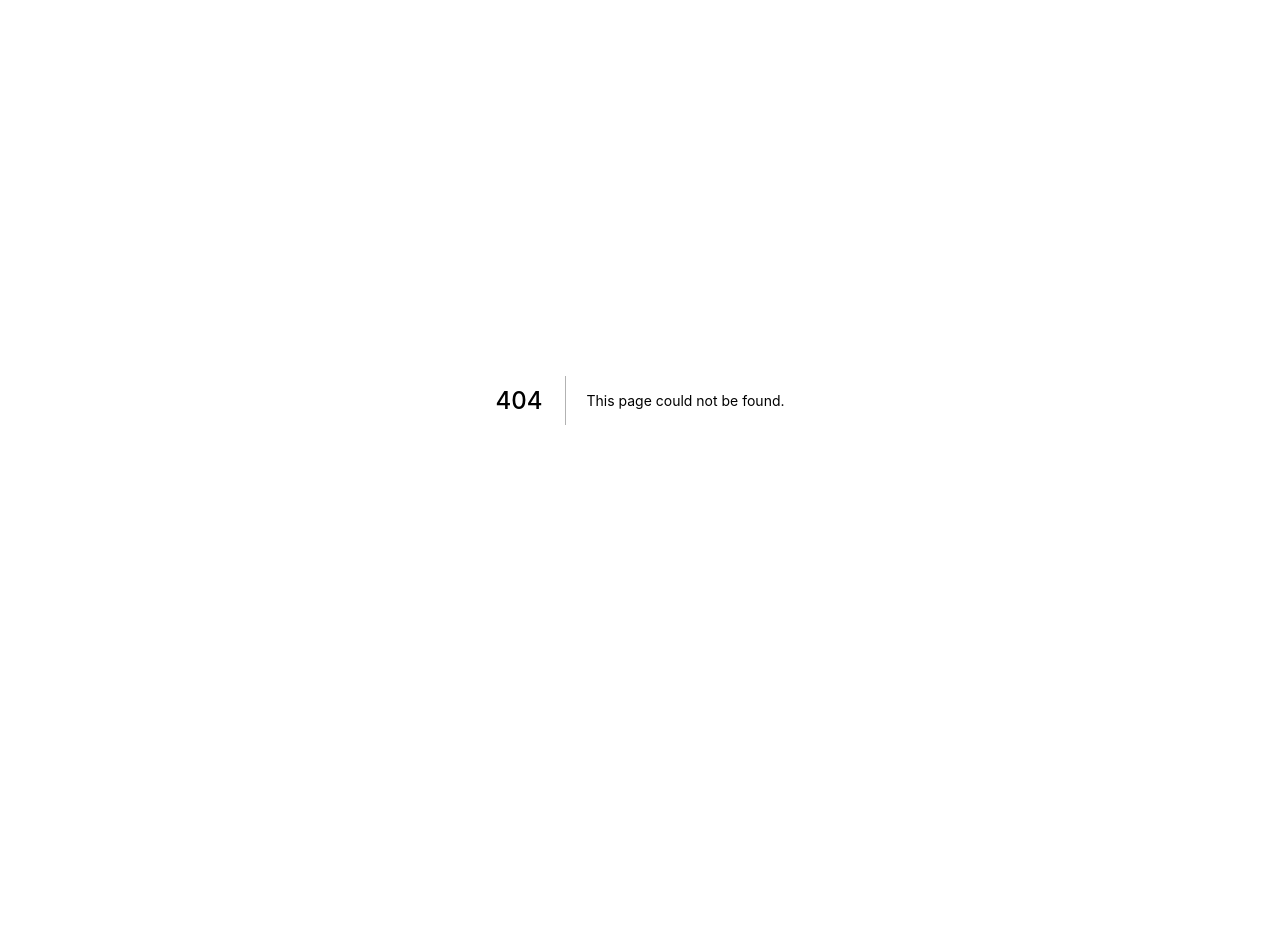
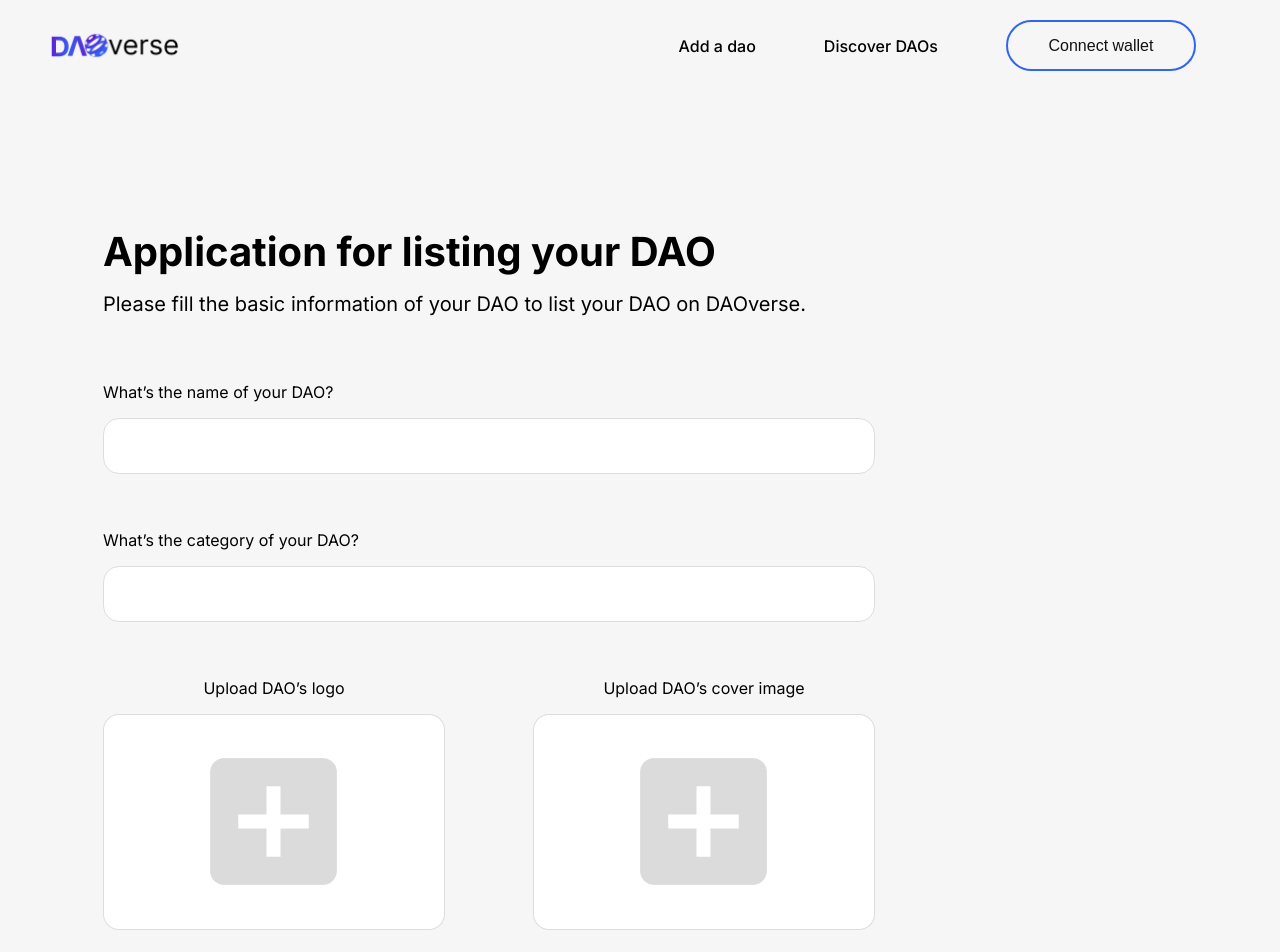
Before and after one commit to johnswaroop/daoverse, a Next.js app: page /dao-form in a window 1280 px wide. Before the commit this address had no page. Shown: the top 952 px of the page. Before the commit the page ends 800 px from the top, so only its background shows below. Built offline with nearby package versions, Linux system fonts and the light colour scheme.

Commit message:
dao form

```diff
--- /dev/null
+++ b/pages/dao-form/daoForm.module.scss
@@ -0,0 +1,157 @@
+.con {
+    display: flex;
+    flex-direction: column;
+    width: 100%;
+    min-height: 100vh;
+    background: #f6f6f6;
+    align-items: center;
+    padding: 0 33px;
+    padding-bottom: 33px;
+    padding-top: 200px;
+}
+
+//footer
+
+.footer {
+    display: flex;
+    width: 100%;
+    height: 531px;
+    background: #121212;
+    border-radius: 32px;
+    background-image: url("/footerGridLines.png");
+    background-position: center;
+    background-size: contain;
+    background-repeat: no-repeat;
+    background-position-y: bottom;
+    justify-content: center;
+    align-items: center;
+    flex-direction: column;
+
+    .footerTitle {
+        font-weight: 500;
+        font-size: 40px;
+        color: #f7f7f7;
+        text-align: center;
+        margin-bottom: 30px;
+    }
+
+    .footerSubTitle {
+        color: #f6f6f6;
+        font-weight: 500;
+        font-size: 16px;
+    }
+
+    .socialIcon {
+        margin-top: 0;
+        align-items: center;
+        img {
+            width: 29.25px;
+            margin: 0 4px;
+            margin-top: 0;
+        }
+    }
+}
+
+.form {
+    display: flex;
+    flex-direction: column;
+    width: 100%;
+    padding: 0 70px;
+    padding-bottom: 210px;
+
+    .title {
+        font-weight: 700;
+        font-size: 40px;
+        margin-bottom: 0;
+    }
+
+    .subtitle {
+        font-weight: 400;
+        font-size: 20px;
+        margin-top: 16px;
+        margin-bottom: 50px;
+    }
+
+    .input {
+        p {
+            font-weight: 400;
+            font-size: 16px;
+        }
+
+        input,
+        textarea {
+            background: #ffffff;
+            border: 1px solid #dddddd;
+            box-sizing: border-box;
+            border-radius: 16px;
+            width: 772px;
+            height: 56px;
+            margin-bottom: 40px;
+            padding: 16px 16px;
+            font-weight: 400;
+            font-size: 20px;
+
+            &::placeholder {
+                color: #a7a7a7;
+            }
+        }
+
+        textarea {
+            height: 230px;
+            resize: vertical;
+        }
+    }
+
+    .uploadImage {
+        display: flex;
+        width: 772px;
+        justify-content: space-between;
+        margin-bottom: 40px;
+
+        span {
+            display: flex;
+            width: 342px;
+            flex-direction: column;
+            align-items: center;
+
+            p {
+                font-weight: 400;
+                font-size: 16px;
+            }
+
+            img {
+                width: 342px;
+                height: 216px;
+            }
+        }
+    }
+    .fourCfourR {
+        display: grid;
+        grid-template-columns: 1fr 1fr;
+        grid-template-rows: 1fr 1fr;
+        width: 772px;
+        column-gap: 76px;
+
+        .input {
+            input {
+                width: 347px;
+                font-size: 16px;
+            }
+        }
+    }
+}
+
+.submit {
+    border-radius: 32px;
+    width: 204px;
+    height: 51px;
+    border: 1.8px solid rgb(48, 100, 243);
+    margin-right: 12px;
+    font-weight: 400;
+    font-size: 20px;
+    line-height: 24px;
+    padding: 0 40px;
+    background: linear-gradient(90deg, #5e1ed1 0%, rgb(48, 101, 243) 100%);
+    color: white;
+    margin-top: 64px;
+}
--- /dev/null
+++ b/pages/dao-form/index.jsx
@@ -0,0 +1,98 @@
+import React from 'react'
+import styles from './daoForm.module.scss'
+import Nav from '../../components/Nav'
+
+function DaoForm() {
+    return (
+
+        <div className={styles.con}>
+            <Nav />
+
+            <form className={styles.form}>
+                <h1 className={styles.title}>Application for listing your DAO</h1>
+                <p className={styles.subtitle}>Please fill the basic information of your DAO to list your DAO on DAOverse. </p>
+
+                <span className={styles.input}>
+                    <p>What’s the name of your DAO?</p>
+                    <input type="text" />
+                </span>
+
+                <span className={styles.input}>
+                    <p>What’s the category of your DAO?</p>
+                    <input type="text" />
+                </span>
+
+                <div className={styles.uploadImage}>
+                    <span>
+                        <p>Upload DAO’s logo</p>
+                        <img src="/upload-placeholder.png" alt="" />
+                    </span>
+                    <span>
+                        <p>Upload DAO’s cover image</p>
+                        <img src="/upload-placeholder.png" alt="" />
+                    </span>
+                </div>
+
+                <span className={styles.input}>
+                    <p>What’s the mission statement for your DAO?</p>
+                    <input placeholder='Please keep it within 1 or 2 lines' type="text" />
+                </span>
+
+                <span className={styles.input}>
+                    <p>Brief description for your DAO</p>
+                    <textarea placeholder='Please keep it within 1 or 2 lines' type="text" />
+                </span>
+
+                <div className={styles.fourCfourR}>
+                    <span className={styles.input}>
+                        <p>Discord link</p>
+                        <input placeholder='Paste it here, it will link automatically' type="text" />
+                    </span>
+                    <span className={styles.input}>
+                        <p>Twitter link</p>
+                        <input placeholder='Paste it here, it will link automatically' type="text" />
+                    </span>
+                    <span className={styles.input}>
+                        <p>Website link</p>
+                        <input placeholder='Paste it here, it will link automatically' type="text" />
+                    </span>
+                    <span className={styles.input}>
+                        <p>Mirror link</p>
+                        <input placeholder='Paste it here, it will link automatically' type="text" />
+                    </span>
+                </div>
+
+                <span className={styles.input}>
+                    <p>Discord guild ID</p>
+                    <input placeholder='Paste it here, it will link automatically' type="text" />
+                </span>
+
+                <span className={styles.input}>
+                    <p>Slug</p>
+                    <input placeholder='Paste it here, it will link automatically' type="text" />
+                </span>
+
+                <button className={styles.submit}>Submit</button>
+
+            </form>
+
+
+
+
+
+            <div className={styles.footer}>
+                <h2 className={styles.footerTitle}>
+                    Love what we are doing? Join DAOverse to build together
+                </h2>
+                <span className={styles.socialIcon}>
+                    <img src="/twitter-grey.png" alt="" />
+                    <img src="/discord-grey.png" alt="" />
+                    <img src="/web-grey.png" alt="" />
+                </span>
+                <p className={styles.footerSubTitle}>or email us at: xyz@daoverse.com</p>
+            </div>
+        </div>
+    )
+}
+
+export default DaoForm
```
Also changed, not shown: public/upload-placeholder.png (added).
